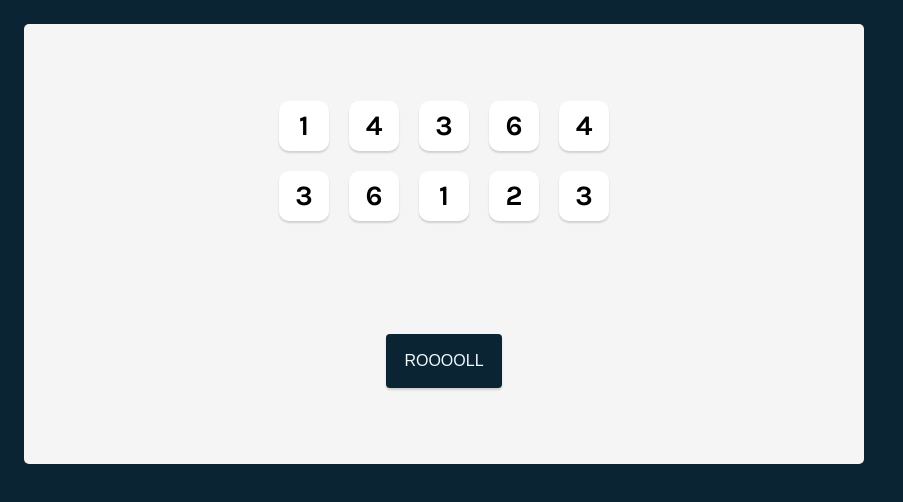
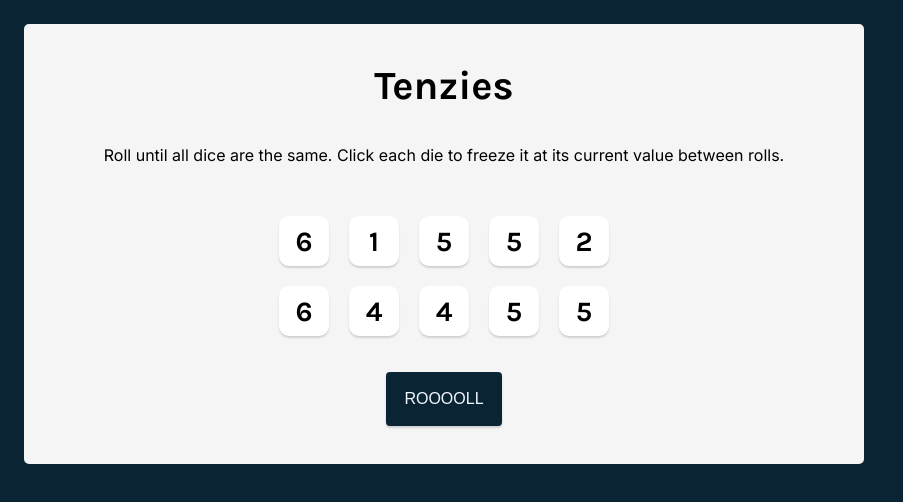
Before and after one commit to Culosride/Tenzies, a React (Vite) app: page / in a window 1280 px wide. Shown: the top 502 px of the page, without its empty margins (0-903 px from the left). Built offline with nearby package versions, Linux system fonts and the light colour scheme.

Commit message:
fixes repetitive keys generation

```diff
--- a/app/App.jsx
+++ b/app/App.jsx
@@ -10,22 +10,44 @@ export default function App() {
     }))
   }
 
+  function genDie(i) {
+    return {
+      value: Math.floor(Math.random()*6+1),
+      id: i,
+      key: i,
+      held: false
+    }
+  }
+
   function genDice() {
     const nArr = []
-    for (let i = 1; i <= 10; i++) {
-      nArr.push({value: Math.floor(Math.random()*6+1), id: i, held: false, key: i});
+    for (let i = 0; i < 10; i++) {
+      nArr.push(genDie(i));
     }
     return nArr
   }
 
-  const dice = dicez.map(die => <Die hold={holdDice} value={die.value} held={die.held} holdDice={() => holdDice(die.id)} key={die.key}/>)
+  const dice = dicez.map(die =>
+    (<Die
+      hold={holdDice}
+      value={die.value}
+      held={die.held}
+      holdDice={() => holdDice(die.id)}
+      key={die.key}
+    />)
+  )
+  console.log(dicez)
 
   function diceRoll() {
-    setDicez(genDice())
+    setDicez(prev => prev.map((die, i) => {
+      return die.held ? die : genDie(i)
+    }))
   }
 
     return (
       <section className='main-container'>
+        <h1 className="title">Tenzies</h1>
+        <p className="instructions">Roll until all dice are the same. Click each die to freeze it at its current value between rolls.</p>
         <div className='dice-container'>
           {dice}
         </div>
--- a/app/stylesheets/index.css
+++ b/app/stylesheets/index.css
@@ -1,4 +1,5 @@
 @import "die.css";
+@import "main.css";
 
 :root {
   --text: #222222;
@@ -12,30 +13,3 @@ body {
   padding: 24px;
   font-family: 'Karla', sans-serif;
 }
-
-.main-container {
-  background-color: #F5F5F5;
-  height: 400px;
-  max-width: 800px;
-  border-radius: 5px;
-  padding: 20px;
-  display: flex;
-  flex-direction: column;
-  justify-content: space-around;
-  align-items: center;
-}
-
-.roll-btn {
-  background-color: #0B2434;
-  color: aliceblue;
-  padding: 18px;
-  border-radius: 4px;
-  border: none;
-  box-shadow: 0px 2px 2px rgba(0, 0, 0, 0.15);
-  font-size: 1rem;
-  cursor: pointer;
-}
-
-.roll-btn:hover {
-  background-color: #226c9b;
-}
--- /dev/null
+++ b/app/stylesheets/main.css
@@ -0,0 +1,38 @@
+.title {
+  font-size: 40px;
+  margin: 0;
+}
+
+.instructions {
+  font-family: 'Inter', sans-serif;
+  font-weight: 400;
+  margin-top: 0;
+  text-align: center;
+}
+
+.main-container {
+  background-color: #F5F5F5;
+  height: 400px;
+  max-width: 800px;
+  border-radius: 5px;
+  padding: 20px;
+  display: flex;
+  flex-direction: column;
+  justify-content: space-around;
+  align-items: center;
+}
+
+.roll-btn {
+  background-color: #0B2434;
+  color: aliceblue;
+  padding: 18px;
+  border-radius: 4px;
+  border: none;
+  box-shadow: 0px 2px 2px rgba(0, 0, 0, 0.15);
+  font-size: 1rem;
+  cursor: pointer;
+}
+
+.roll-btn:hover {
+  background-color: #226c9b;
+}
```
